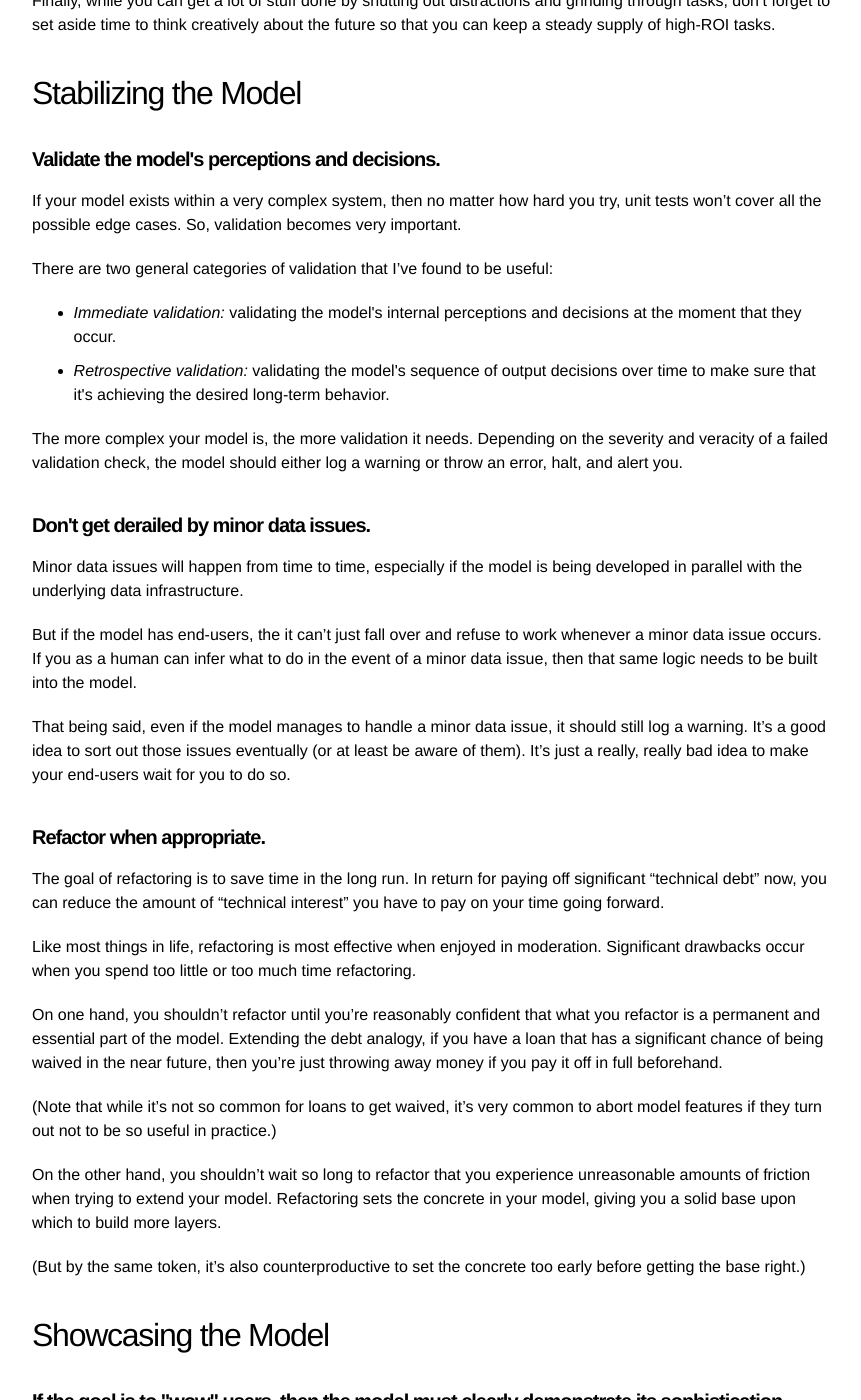
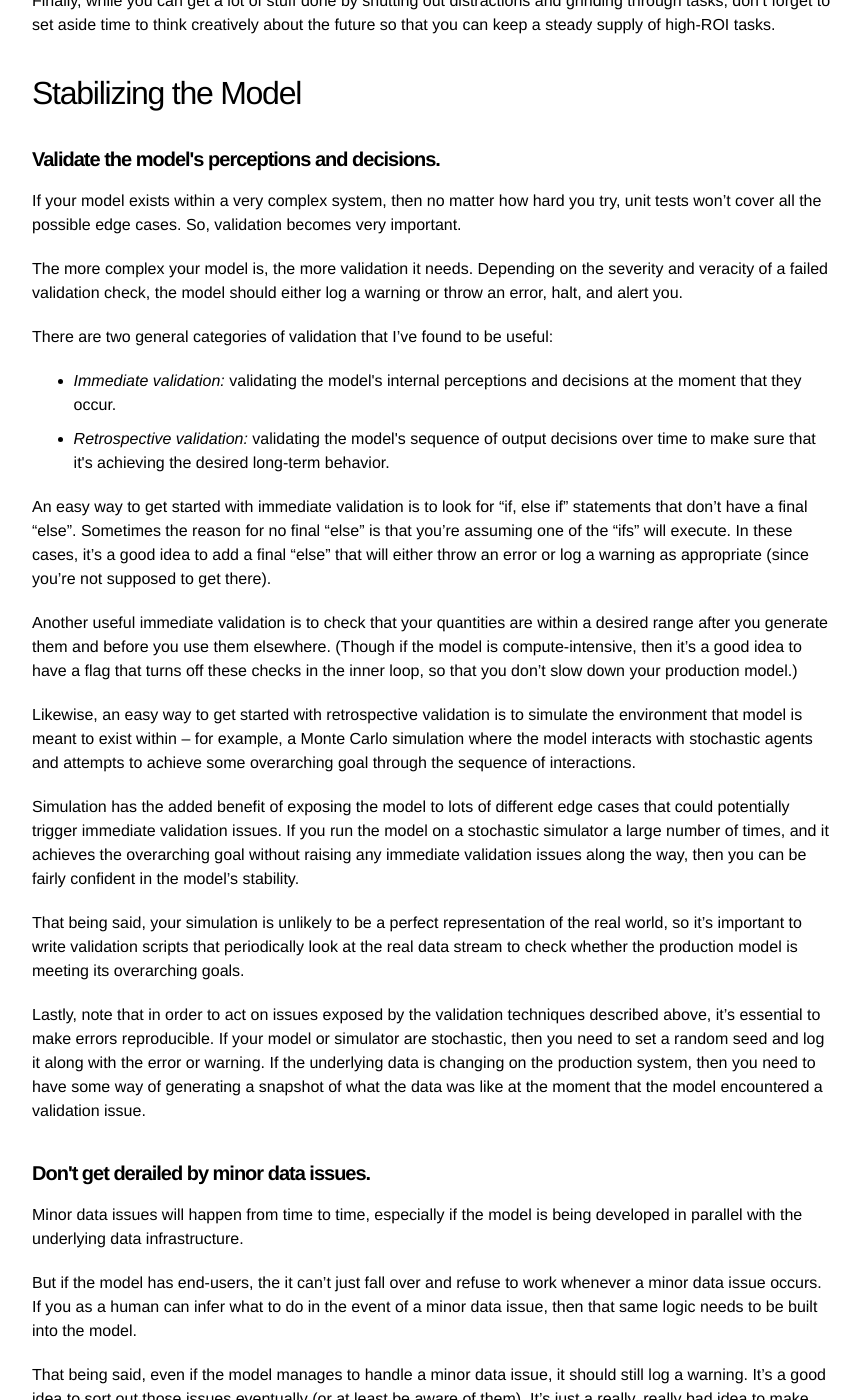
Before and after one commit to quantmonster/quantmonster.github.io, a Jekyll site: the page built from _posts/2022-09-17-modeling-tips.md, in a window 1280 px wide and 1400 px high, scrolled down 5281 px. Shown: the whole window, without its empty margins (208-1069 px from the left). Built offline with Jekyll 4.4.1, drawn with Linux system fonts in a browser that asks for light colours.

Commit message:
Update 2022-09-17-modeling-tips.md

```diff
--- a/_posts/2022-09-17-modeling-tips.md
+++ b/_posts/2022-09-17-modeling-tips.md
@@ -176,6 +176,8 @@ Finally, while you can get a lot of stuff done by shutting out distractions and
 
 If your model exists within a very complex system, then no matter how hard you try, unit tests won't cover all the possible edge cases. So, validation becomes very important.
 
+The more complex your model is, the more validation it needs. Depending on the severity and veracity of a failed validation check, the model should either log a warning or throw an error, halt, and alert you.
+
 There are two general categories of validation that I've found to be useful:
 
 <ul>
@@ -183,7 +185,17 @@ There are two general categories of validation that I've found to be useful:
 <li><i>Retrospective validation:</i> validating the model's sequence of output decisions over time to make sure that it's achieving the desired long-term behavior.</li>
 </ul>
 
-The more complex your model is, the more validation it needs. Depending on the severity and veracity of a failed validation check, the model should either log a warning or throw an error, halt, and alert you.
+An easy way to get started with immediate validation is to look for "if, else if" statements that don't have a final "else". Sometimes the reason for no final "else" is that you're assuming one of the "ifs" will execute. In these cases, it's a good idea to add a final "else" that will either throw an error or log a warning as appropriate (since you're not supposed to get there).
+
+Another useful immediate validation is to check that your quantities are within a desired range after you generate them and before you use them elsewhere. (Though if the model is compute-intensive, then it's a good idea to have a flag that turns off these checks in the inner loop, so that you don't slow down your production model.)
+
+Likewise, an easy way to get started with retrospective validation is to simulate the environment that model is meant to exist within -- for example, a Monte Carlo simulation where the model interacts with stochastic agents and attempts to achieve some overarching goal through the sequence of interactions.
+
+Simulation has the added benefit of exposing the model to lots of different edge cases that could potentially trigger immediate validation issues. If you run the model on a stochastic simulator a large number of times, and it achieves the overarching goal without raising any immediate validation issues along the way, then you can be fairly confident in the model's stability.
+
+That being said, your simulation is unlikely to be a perfect representation of the real world, so it's important to write validation scripts that periodically look at the real data stream to check whether the production model is meeting its overarching goals.
+
+Lastly, note that in order to act on issues exposed by the validation techniques described above, it's essential to make errors reproducible. If your model or simulator are stochastic, then you need to set a random seed and log it along with the error or warning. If the underlying data is changing on the production system, then you need to have some way of generating a snapshot of what the data was like at the moment that the model encountered a validation issue.
 
 
 <h4><b>Don't get derailed by minor data issues.</b></h4>
```
